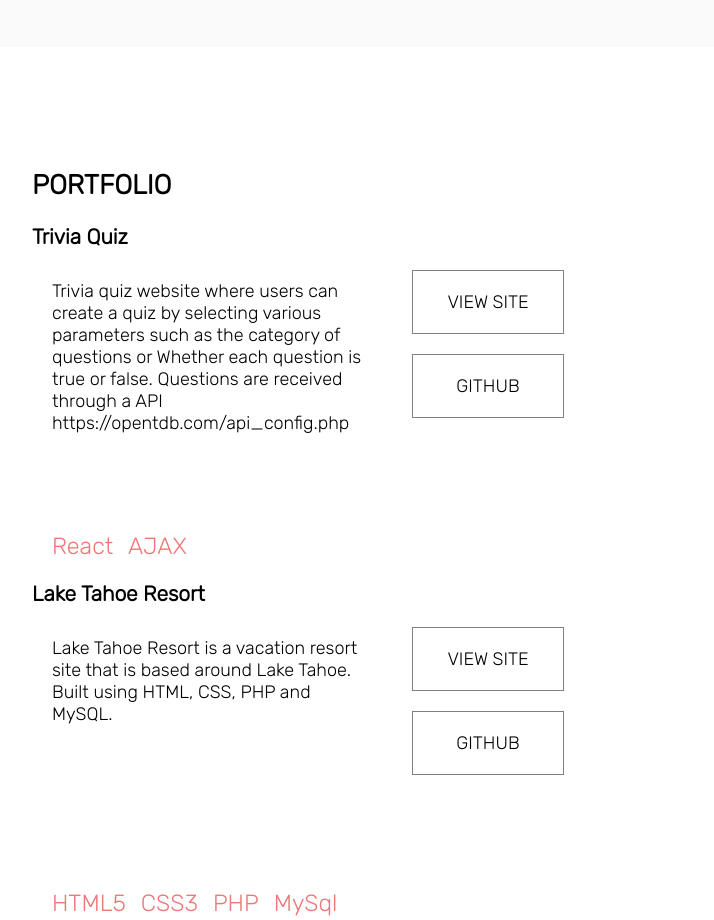
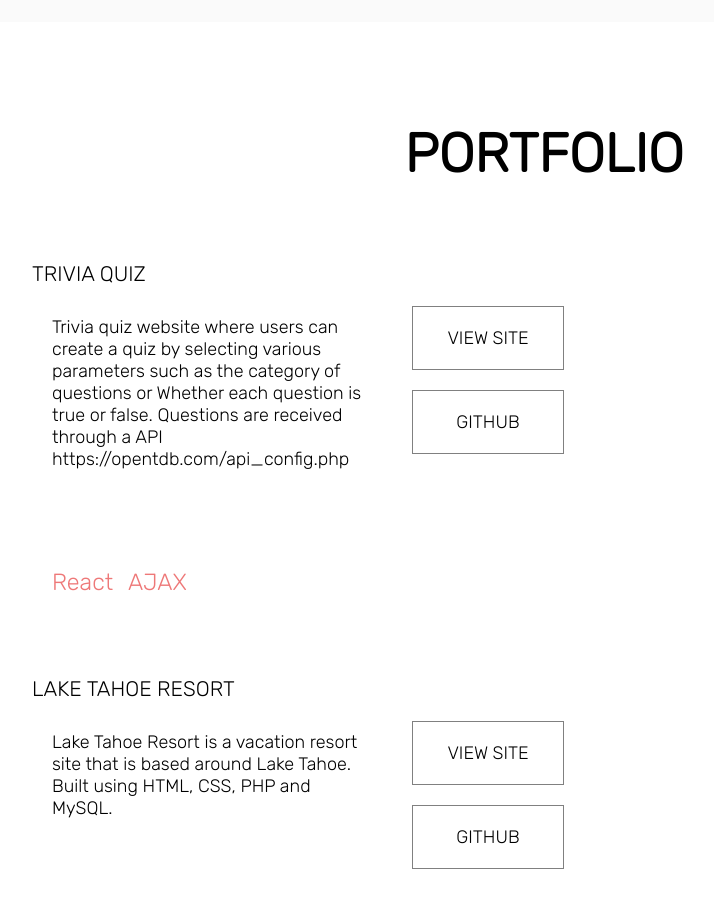
Before and after one commit to JonGrabbe/portfolio-site, a plain HTML site: page index.html in a window 1280 px wide. Shown: the part 566-1486 px from the top of the page, without its empty margins (96-810 px from the left). Drawn offline with Linux system fonts and the light colour scheme.

Commit message:
added margins and font weight to projects

```diff
--- a/main.css
+++ b/main.css
@@ -26,12 +26,18 @@ ul, li {
     padding: 0;
     list-style: none;
 }
+h1, h2, h3 {
+    margin: 0;
+}
 
 
 /* ---- global ---- */
 .heading-medium {
     font-size: 1.5em;
     font-weight: initial;
+}
+.heading-large {
+    font-size: 3em;
 }
 
 
@@ -74,6 +80,18 @@ header h1 {
     padding-bottom: 100px;
     padding: 100px var(--desktop-padding);
 }
+.portfolio-heading {
+    text-align: center;
+    margin-bottom: 75px;
+}
+.project-item-container {
+    margin-bottom: 80px;
+}
+.project-item-title {
+    margin-bottom: 20px;
+    font-weight: initial;
+    text-transform: uppercase;
+}
 .project-item-content-container {
     display: flex;
     align-items: flex-start;
@@ -85,7 +103,6 @@ header h1 {
     height: 290px;
     width: 320px;
     display: flex;
-    overflow: scroll;
 }
 .project-item-content-info-p {
     padding-top: 10px;
--- a/responsive.css
+++ b/responsive.css
@@ -94,6 +94,9 @@
     .project-item-container {
         /* width: 80%; */
     }
+    .project-item-content-info-container {
+        overflow-x: scroll;
+    }
     .project-item-content-img {
         width: 100%;
     }
```
